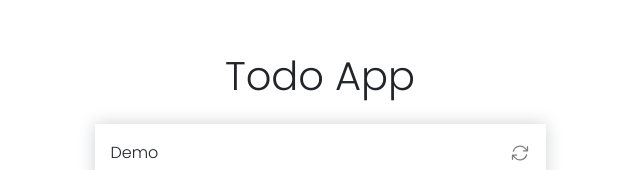
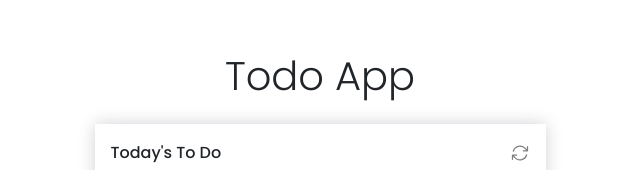
Before and after one commit to Stephen-Adom/minimalist-todo-list, a website built with webpack: page src/index.html in a window 1280 px wide. Shown: the part 180-350 px from the top of the page, 320-960 px from the left. Built offline with nearby package versions, Linux system fonts and the light colour scheme.

Commit message:
fix todo card title

```diff
--- a/src/index.html
+++ b/src/index.html
@@ -22,7 +22,7 @@
               class="card-header bg-white d-flex align-items-center justify-content-between"
             >
               <div class="card-title mb-0">
-                <h6 class="mb-0 fw-light">Demo</h6>
+                <h6 class="mb-0 fw-semibold">Today's To Do</h6>
               </div>
               <div class="card-toolbar">
                 <a title="refresh" href="refresh">
```
